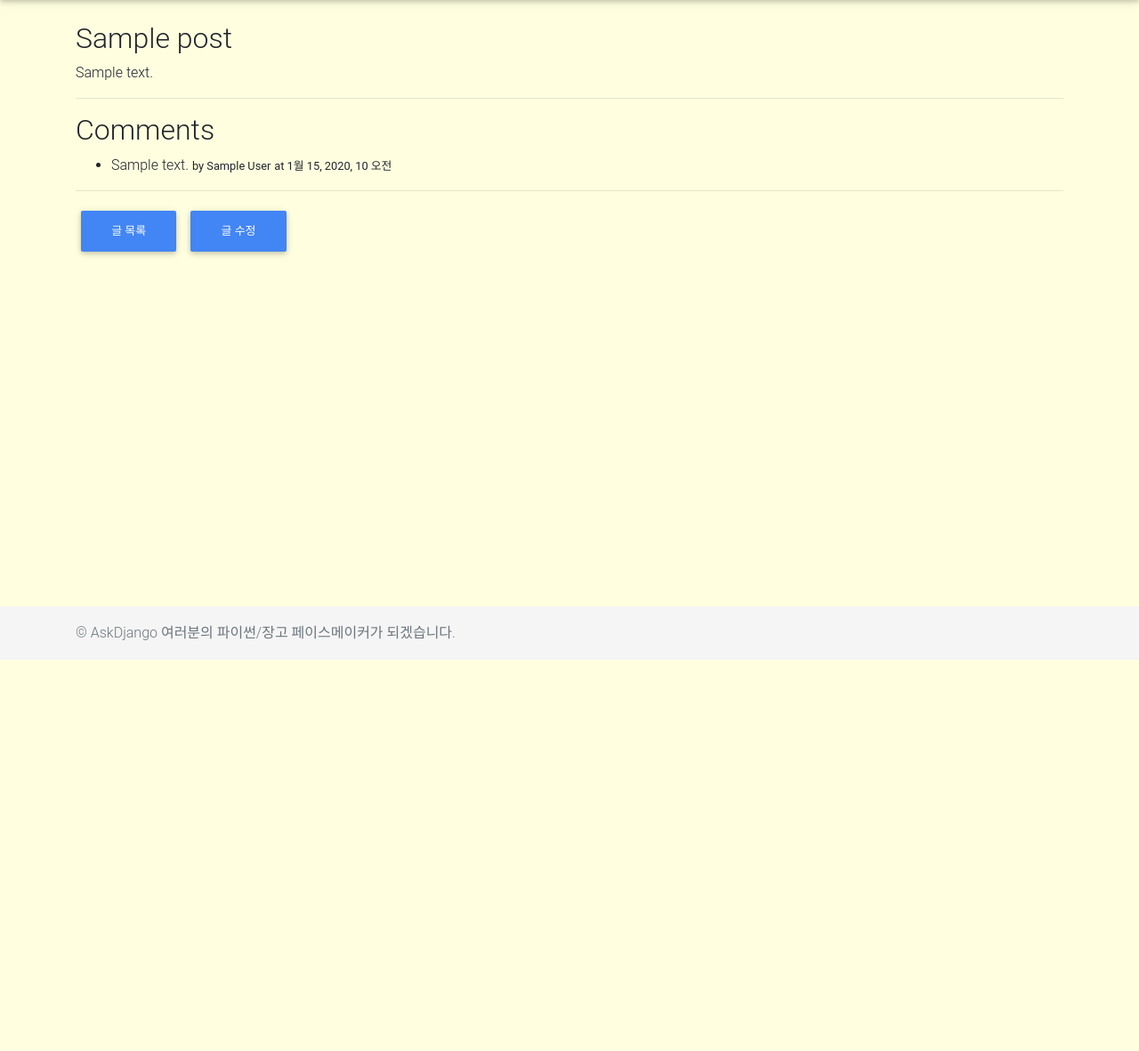
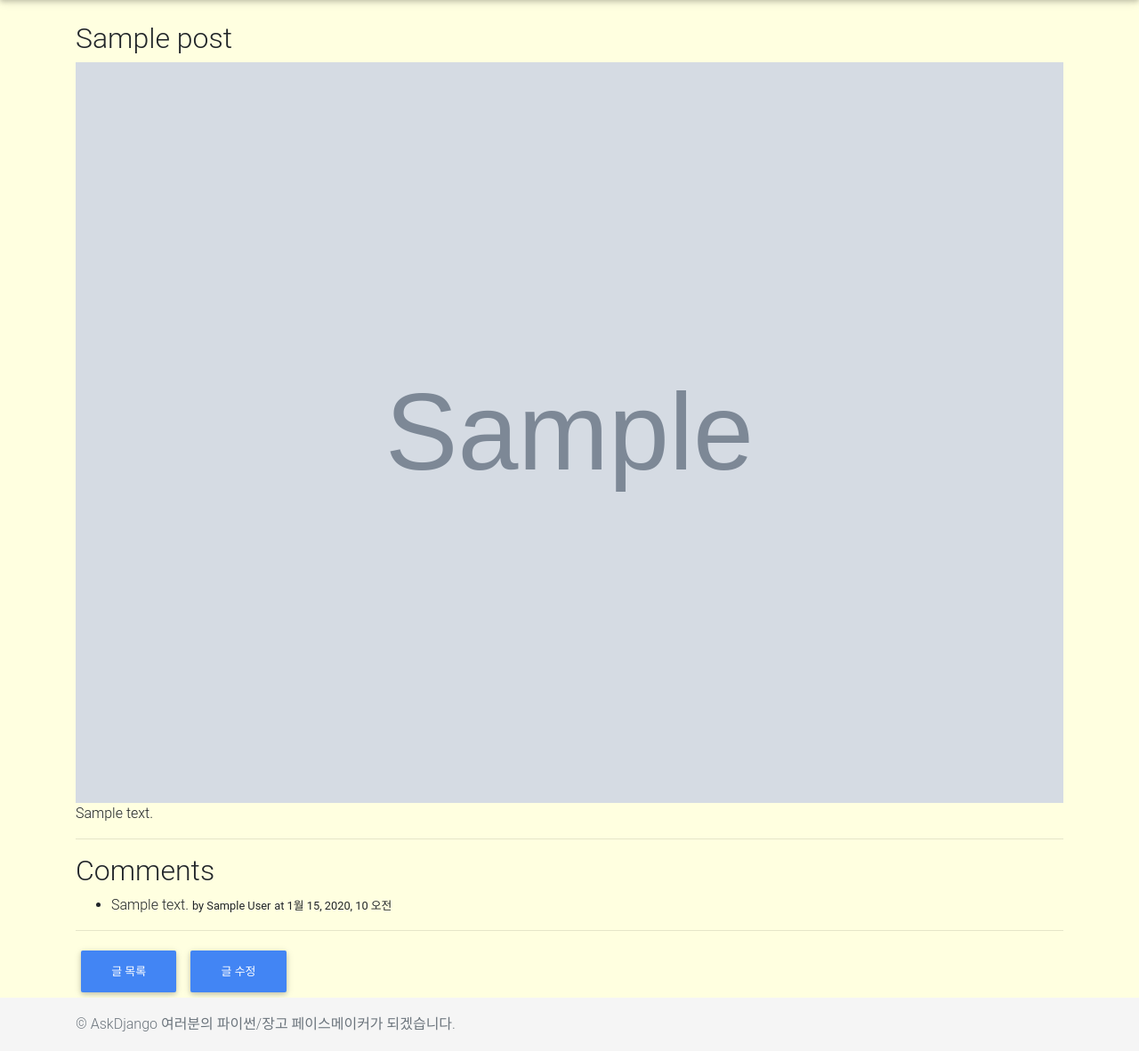
Before and after one commit to borderradius/blog, a Django app: page /blog/1/ in a window 1280 px wide. Shown: the part 58-1240 px from the top of the page at 89% size. Before the commit the page ends 800 px from the top, so only its background shows below. Run offline with Django 3.2, Linux system fonts and the light colour scheme; tables that the repository leaves empty hold one stand-in row (values such as "Sample post"); grey boxes marked "Sample" are stand-in pictures; some libraries are stand-ins or nearby versions.

Commit message:
blog/post_detail.html  템플릿에 post.photo 노출

```diff
--- a/blog/templates/blog/post_detail.html
+++ b/blog/templates/blog/post_detail.html
@@ -13,6 +13,11 @@
     <div class="row">
         <div class="col-sm-12">
             <h2>{{post.title}}</h2>
+            {% comment %} <img src="/media/{{ post.photo }}" alt="" style="width: 100%"> {% endcomment %}
+            {% if post.photo %}
+                <img src="{{ post.photo.url }}" alt="" style="width: 100%">
+            {% endif %}
+
             {{post.content|linebreaks}}
             <hr>
             <h2>Comments</h2>
```
